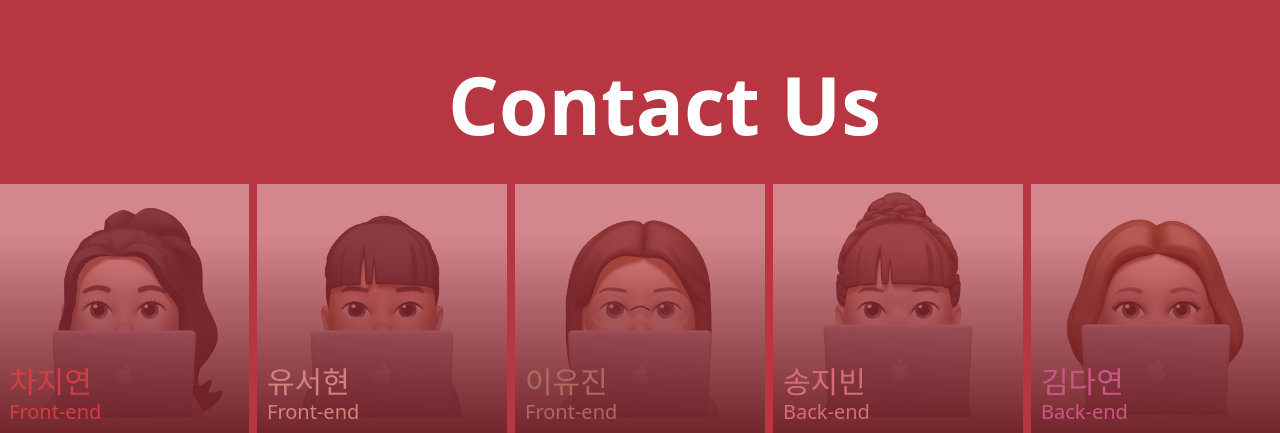
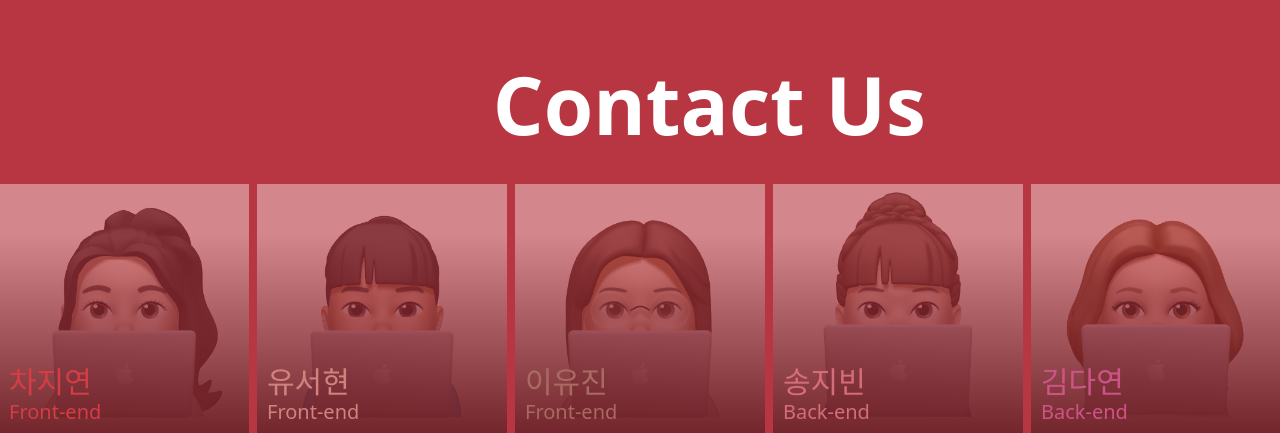
Before and after one commit to Dating-WineService/Wine-ing, a Flask app: page /contactus in a window 1280 px wide. Shown: the part 72-505 px from the top of the page. Run offline with Flask 2, Linux system fonts and the light colour scheme; some libraries are stand-ins or nearby versions.

Commit message:
CONTACTUS 수정

```diff
--- a/static/css/contactus.css
+++ b/static/css/contactus.css
@@ -139,7 +139,7 @@
   margin-top:10%;
   color: #fff;
   position: fixed;
-  left:35%
+  left:38.5%
 
 
 }
```
